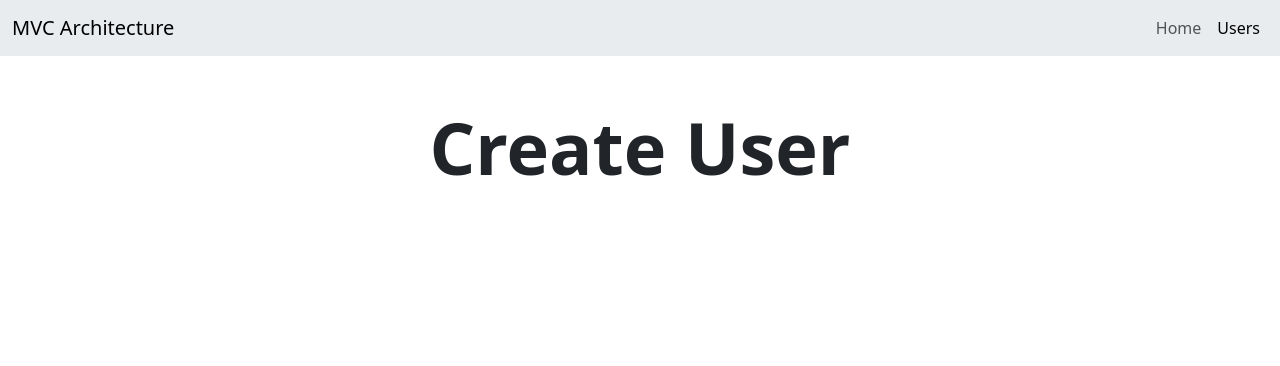
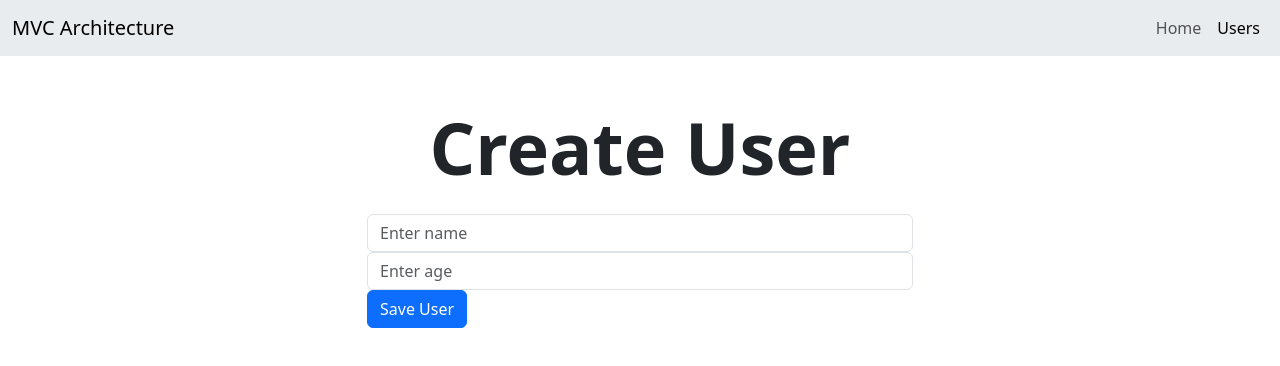
Before and after one commit to it27427/node-basics, a website: page 08-MVC-architecture/views/users.html in a window 1280 px wide. Drawn offline with nearby package versions, Linux system fonts and the light colour scheme.

Commit message:
user view markup completed

```diff
--- a/08-MVC-architecture/views/users.html
+++ b/08-MVC-architecture/views/users.html
@@ -27,6 +27,12 @@
       <div class="row">
         <div class="col-md-6 mx-md-auto">
           <h1 class="fw-bold mb-4 display-2 text-center">Create User</h1>
+
+          <form method="POST" action="/users">
+            <input type="text" name="name" class="form-control" placeholder="Enter name" />
+            <input type="number" name="age" class="form-control" placeholder="Enter age" />
+            <button type="submit" class="btn btn-primary">Save User</button>
+          </form>
         </div>
       </div>
     </div>
```
